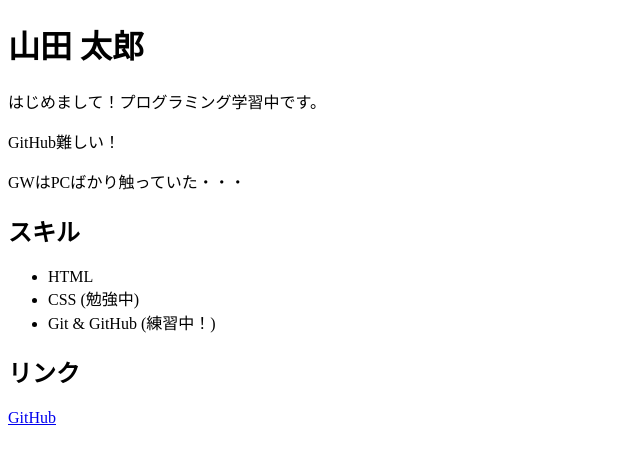
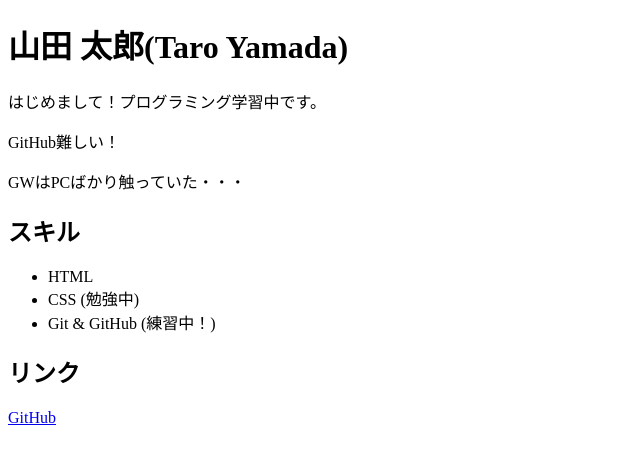
Before and after one commit to YuichiMukai-tma/my-profile, a plain HTML site: page index.html in a window 1280 px wide. Shown: the whole page, without its empty margins (0-640 px from the left). Drawn offline with Linux system fonts and the light colour scheme.

Commit message:
氏名にローマ字追加

```diff
--- a/index.html
+++ b/index.html
@@ -4,7 +4,7 @@
   <title>私のプロフィール</title>
 </head>
 <body>
-  <h1>山田 太郎</h1>
+  <h1>山田 太郎(Taro Yamada)</h1>
   <p>はじめまして！プログラミング学習中です。</p>
   <p>GitHub難しい！</p>
   <p>GWはPCばかり触っていた・・・</p>
```
